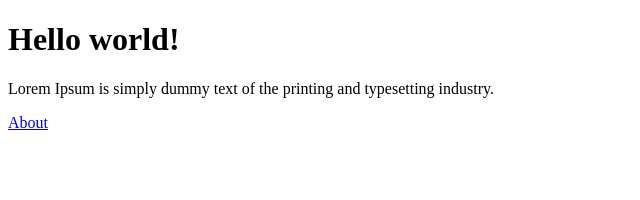
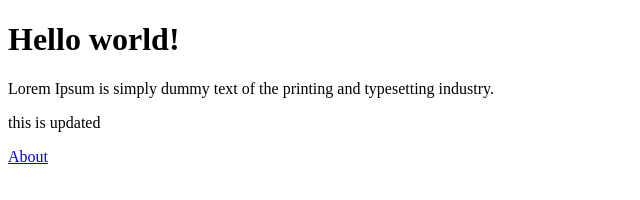
Before and after one commit to doverte/first-repo, a plain HTML site: page index.html in a window 1280 px wide. Shown: the whole page, without its empty margins (0-640 px from the left). Drawn offline with Linux system fonts and the light colour scheme.

Commit message:
REPO UPDATED

```diff
--- a/index.html
+++ b/index.html
@@ -10,6 +10,7 @@
 <body>
     <h1>Hello world!</h1>
     <p>Lorem Ipsum is simply dummy text of the printing and typesetting industry. </p>
+    <p>this is updated</p>
     <a href="about.html">About</a>
 </body>
 </html>
```
